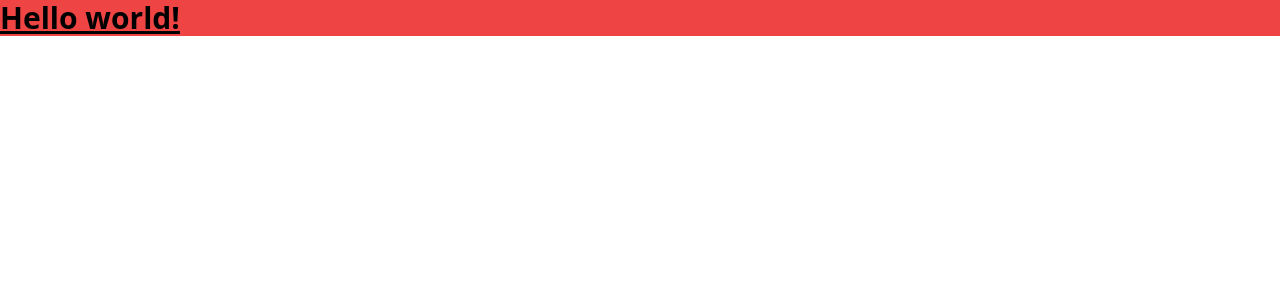
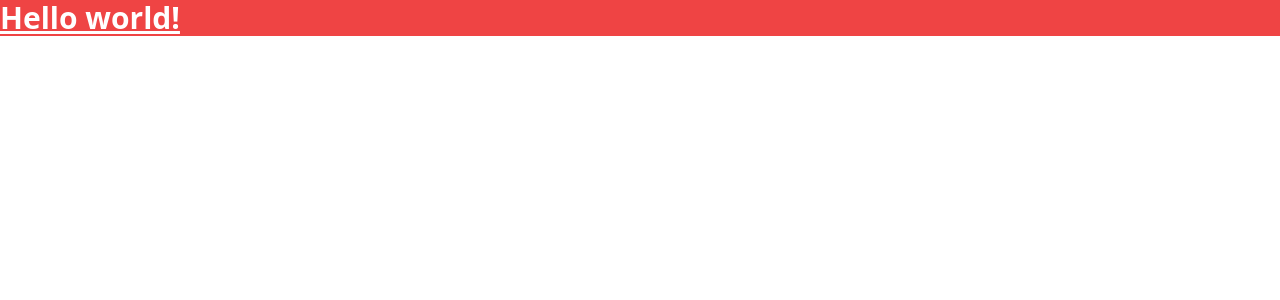
Before and after one commit to Maca-Acha/ua-Web-App, a React (Create React App) app in the folder frontend/: page / in a window 1280 px wide. Shown: the top 300 px of the page. Built offline with nearby package versions, Linux system fonts and the light colour scheme.

Commit message:
acomodando archivos

```diff
--- a/frontend/src/App.js
+++ b/frontend/src/App.js
@@ -1,7 +1,7 @@
 function App() {
   return (
     <div>
-      <h1 className="text-3xl font-bold bg-red-500 underline">Hello world!</h1>
+      <h1 className="text-3xl font-bold bg-red-500 text-white underline">Hello world!</h1>
     </div>
   );
 }
--- /dev/null
+++ b/frontend/src/components/Footer.js
@@ -0,0 +1,12 @@
+
+
+const Footer = () => {
+
+    return (
+        <footer>
+            <p>soy un footer </p>
+        </footer>
+    )
+}
+
+export default Footer;
--- /dev/null
+++ b/frontend/src/components/Navbar.js
@@ -0,0 +1,10 @@
+const Navbar = () => {
+
+    return (
+        <nav>
+            <p>soy un nav</p>
+        </nav>
+    )
+}
+
+export default Navbar;
```
